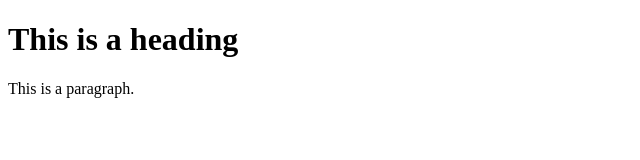
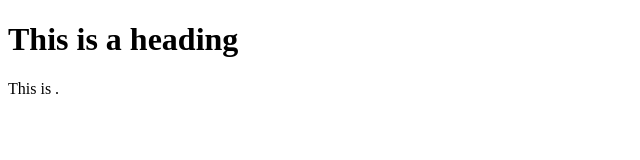
Before and after one commit to openapijson/openapijson.github.io, a plain HTML site: page index.html in a window 1280 px wide. Shown: the whole page, without its empty margins (0-640 px from the left). Drawn offline with Linux system fonts and the light colour scheme.

Commit message:
Update index.html

```diff
--- a/index.html
+++ b/index.html
@@ -6,7 +6,7 @@
 <body>
 
 <h1>This is a heading</h1>
-<p>This is a paragraph.</p>
+<p>This is .</p>
 
 </body>
 </html>
```
